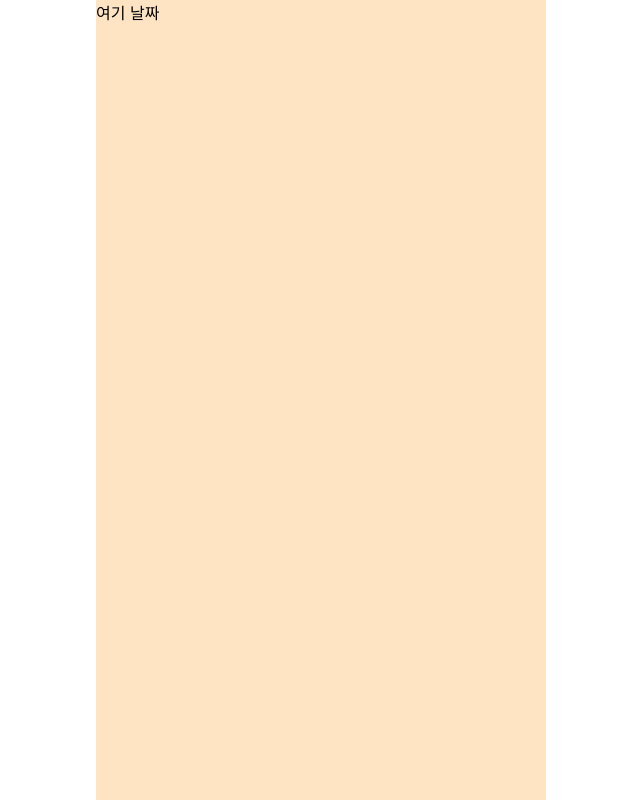
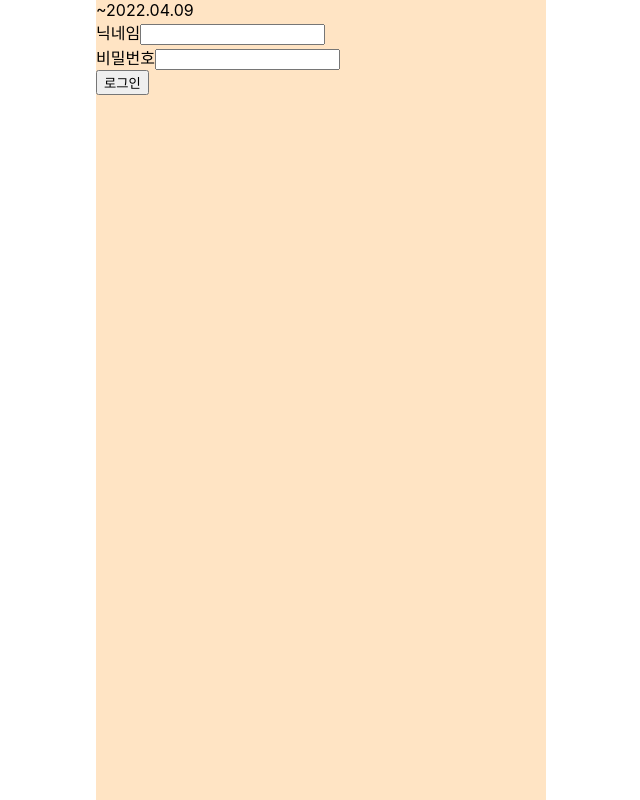
Before and after one commit to Jiwook00/tighten-belt-client, a React (Create React App) app: page /login in a window 1280 px wide. Before the commit this address had no page. Shown: the whole page, without its empty margins (319-959 px from the left). Built offline with nearby package versions, Linux system fonts and the light colour scheme.

Commit message:
feat: 메인, 로그인 추가

```diff
--- a/package.json
+++ b/package.json
@@ -7,9 +7,11 @@
     "@testing-library/react": "^12.1.3",
     "@testing-library/user-event": "^13.5.0",
     "axios": "^0.26.0",
+    "i": "^0.3.7",
+    "npm": "^8.5.3",
     "react": "^17.0.2",
     "react-dom": "^17.0.2",
-    "react-router-dom": "^6.2.2",
+    "react-router-dom": "^5.2.0",
     "react-scripts": "5.0.0",
     "web-vitals": "^2.1.4"
   },
--- a/src/App.js
+++ b/src/App.js
@@ -1,18 +1,54 @@
-import { Route, Routes } from "react-router-dom";
+import { Switch, Route, Redirect } from "react-router-dom";
 import Main from "./page/Main";
-import Page1 from "./page/Page1";
+import Login from "./page/Login";
 import "./App.css";
+import Rank from "./page/Rank";
+import { useEffect, useState } from "react";
 
 const App = () => {
+  const [isLogin, setIsLogin] = useState(false);
+  // const isLogin = () => {
+  //   console.log("ddd");
+  //   const token = localStorage.getItem("token");
+  //   if (!token) {
+  //     <Route element={<Navigate replace to="/" />} />;
+  //   }
+  // };
+
+  useEffect(() => {
+    console.log("1111is login", isLogin);
+
+    const token = localStorage.getItem("token");
+    console.log("token : ", token);
+    if (token) {
+      setIsLogin(true);
+    } else {
+      console.log("토큰 없음");
+    }
+    console.log("is login", isLogin);
+  }, []);
+
   return (
     <div className="frame">
       <dev className="header">
-        <div className="logo">여기 날짜</div>
+        <div className="logo">~2022.04.09</div>
         <div>
-          <Routes>
-            <Route path="/" element={<Main />} />
-            <Route path="/page1" element={<Page1 />} />
-          </Routes>
+          <Switch>
+            <Route
+              path="/login"
+              render={() => {
+                console.log("render islogin", isLogin);
+                if (isLogin) {
+                  return <Redirect to="/main" />;
+                } else {
+                  return <Login setIsLogin={setIsLogin} isLogin={isLogin} />;
+                }
+              }}
+            />
+            <Route path="/main" render={() => <Main isLogin={isLogin} />} />
+            <Route path="/rank" render={() => <Rank isLogin={isLogin} />} />
+            <Redirect path="/" to="/login" />
+          </Switch>
         </div>
       </dev>
     </div>
--- /dev/null
+++ b/src/page/Login.js
@@ -0,0 +1,74 @@
+import axios from "axios";
+import React, { useState } from "react";
+import { useHistory } from "react-router-dom";
+
+const Login = ({ setLogin, isLogin }) => {
+  let history = useHistory();
+
+  const [nickname, setNickname] = useState("");
+  const [password, setPassword] = useState("");
+  const [disabled, setDisabled] = useState(false);
+
+  const handleChangeNickName = ({ target: { value } }) => setNickname(value);
+  const handleChangePassword = ({ target: { value } }) => setPassword(value);
+
+  const handleSubmit = async (event) => {
+    setDisabled(true);
+    event.preventDefault();
+    await new Promise((r) => setTimeout(r, 1000));
+    postSingin(nickname, password);
+
+    setDisabled(false);
+    setNickname("");
+    setPassword("");
+  };
+
+  const postSingin = async (nickname, password) => {
+    console.log(`${nickname} . . ${password}`);
+    const result = await axios.post("http://localhost:8080/users/singin", {
+      nickname,
+      password,
+    });
+    if (result.status === 200) {
+      localStorage.setItem("token", result.data.token);
+      setLogin(true);
+      history.replace("/");
+    } else {
+      alert("아이디와 비밀번호를 확인해주세요!");
+    }
+  };
+
+  return (
+    <div>
+      <div className="login_container">
+        <form className="login_form" onSubmit={handleSubmit}>
+          <div className="form_items">
+            <label className="form_items label">닉네임</label>
+            <input
+              className="form_input"
+              type="text"
+              name="nickname"
+              value={nickname}
+              onChange={handleChangeNickName}
+            />
+          </div>
+          <div className="form_items">
+            <label className="form_items label">비밀번호</label>
+            <input
+              className="form_input"
+              type="password"
+              name="password"
+              value={password}
+              onChange={handleChangePassword}
+            />
+          </div>
+          <button type="submit" disabled={disabled}>
+            로그인
+          </button>
+        </form>
+      </div>
+    </div>
+  );
+};
+
+export default Login;
--- a/src/page/Main.js
+++ b/src/page/Main.js
@@ -1,8 +1,75 @@
+import axios from "axios";
+import React, { useState, useEffect } from "react";
+
 const Main = () => {
+  const [myData, setMyData] = useState({});
+  const [expense, setExpense] = useState("");
+  const [disabled, setDisabled] = useState(false);
+
+  const handleChange = ({ target: { value } }) => setExpense(value);
+  const token = localStorage.getItem("token");
+
+  const handleSubmit = async (event) => {
+    setDisabled(true);
+    event.preventDefault();
+    await new Promise((r) => setTimeout(r, 1000));
+
+    if (expense.length !== 0) {
+      if (typeof Number(expense) === "number") {
+        postExpense(Number(expense));
+      } else {
+        alert("숫자만 입력 가능합니다.");
+      }
+      setDisabled(false);
+      setExpense("");
+    } else {
+      setDisabled(false);
+      setExpense("");
+    }
+  };
+
+  const getAccount = async () => {
+    const data = await axios.get("http://localhost:8080/accounts/mine", {
+      headers: {
+        Authorization: `Bearer ${token}`,
+      },
+    });
+    console.log("data : ", data);
+    setMyData(data.data);
+  };
+
+  const postExpense = async (expense) => {
+    const result = await axios.post(
+      "http://localhost:8080/accounts",
+      { expense },
+      {
+        headers: {
+          Authorization: `Bearer ${token}`,
+        },
+      }
+    );
+    setMyData(result.data);
+  };
+
+  useEffect(() => {
+    getAccount();
+  }, {});
+
   return (
     <div>
-      <h1>메인 화면</h1>
-      <p>가장 먼저 보여지는 페이지입니다.</p>
+      <div className="percent">{myData.percent} %</div>
+      <div className="current">{myData.current}원 남음</div>
+      <form onSubmit={handleSubmit}>
+        <input
+          type="number"
+          name="expense"
+          value={expense}
+          onChange={handleChange}
+        />
+        <button type="submit" disabled={disabled}>
+          저장하기
+        </button>
+      </form>
     </div>
   );
 };
--- a/src/page/Page1.js
+++ /dev/null
@@ -1,10 +0,0 @@
-const Page1 = () => {
-  return (
-    <div>
-      <h1>page1</h1>
-      <p>페이지 테스트.</p>
-    </div>
-  );
-};
-
-export default Page1;
--- /dev/null
+++ b/src/page/Rank.js
@@ -0,0 +1,12 @@
+const Rank = () => {
+  return (
+    <div>
+      <div>대니</div>
+      <span>70%</span>
+      <div>카야</div>
+      <span>68%</span>
+    </div>
+  );
+};
+
+export default Rank;
```
Also changed, not shown: 1 other file (tests, documents, lock files or other folders).
